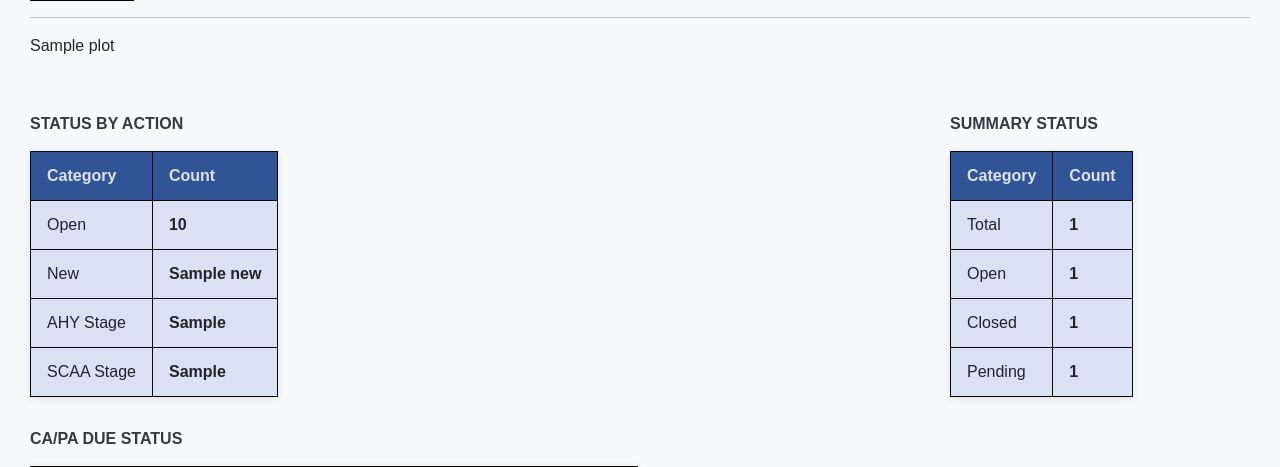
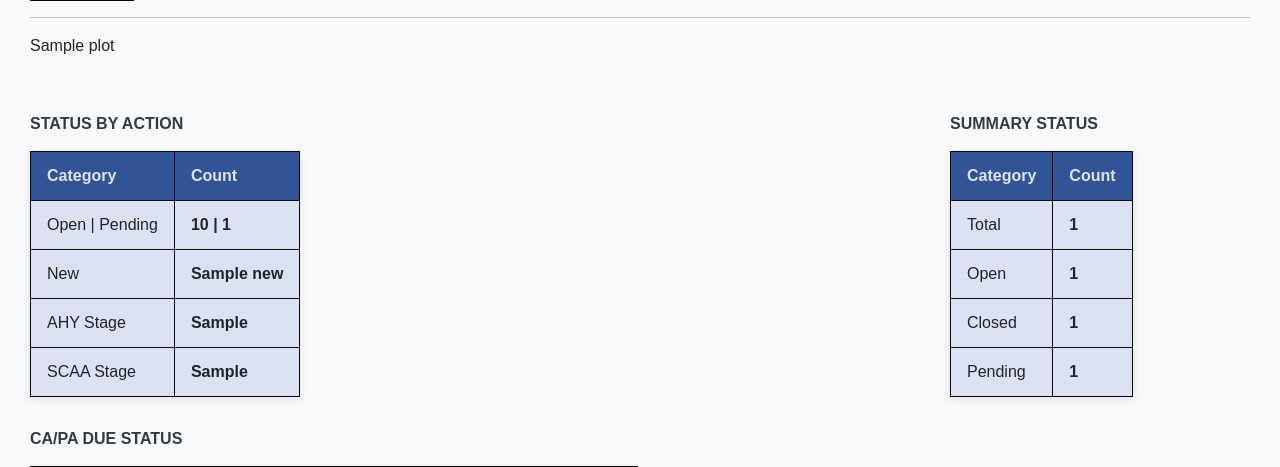
Before and after one commit to tural327/project_twin, a Flask app: template templates/index.html in a window 1280 px wide. Shown: the part 269-736 px from the top of the page. Run offline with Flask 3, Linux system fonts and the light colour scheme; the template is opened without the code that fills it: most values are stand-ins (such as "Sample title", 1, 10 or a date in 2020); some libraries are stand-ins or nearby versions.

Commit message:
Update index.html

```diff
--- a/templates/index.html
+++ b/templates/index.html
@@ -176,7 +176,7 @@
       <div class="section-header">STATUS BY ACTION</div>
       <table class="info-table">
         <tr><th>Category</th><th>Count</th></tr>
-        <tr><td>Open</td><td><strong>{{ total }}</strong></td></tr>
+        <tr><td>Open | Pending</td><td><strong>{{ total }} | {{ total_pending }}</strong></td></tr>
         <tr><td>New</td><td><strong>{{ new }}</strong></td></tr>
         <tr><td>AHY Stage</td><td><strong>{{ ahy_capa }}</strong></td></tr>
         <tr><td>SCAA Stage</td><td><strong>{{ scaa_capa }}</strong></td></tr>
```
